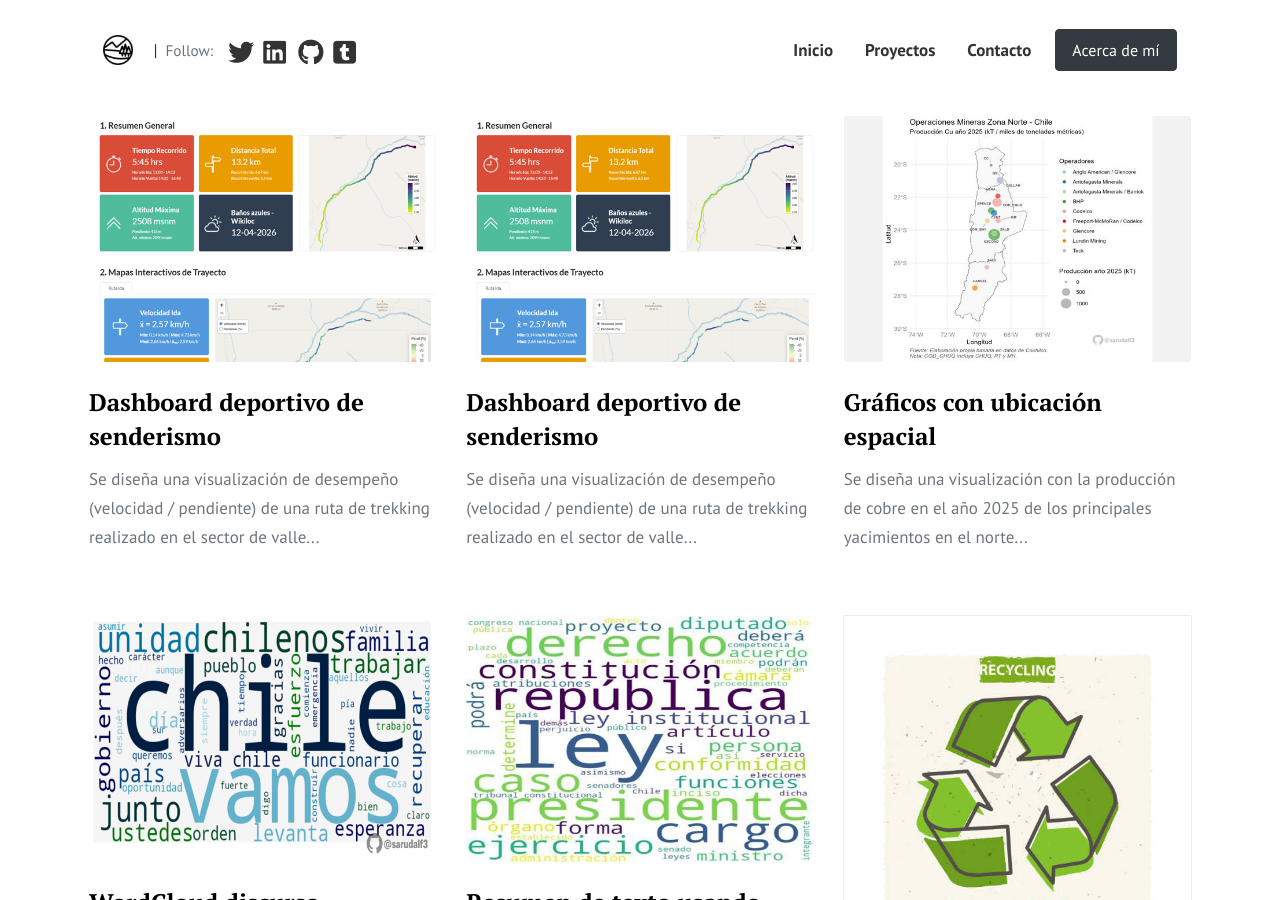
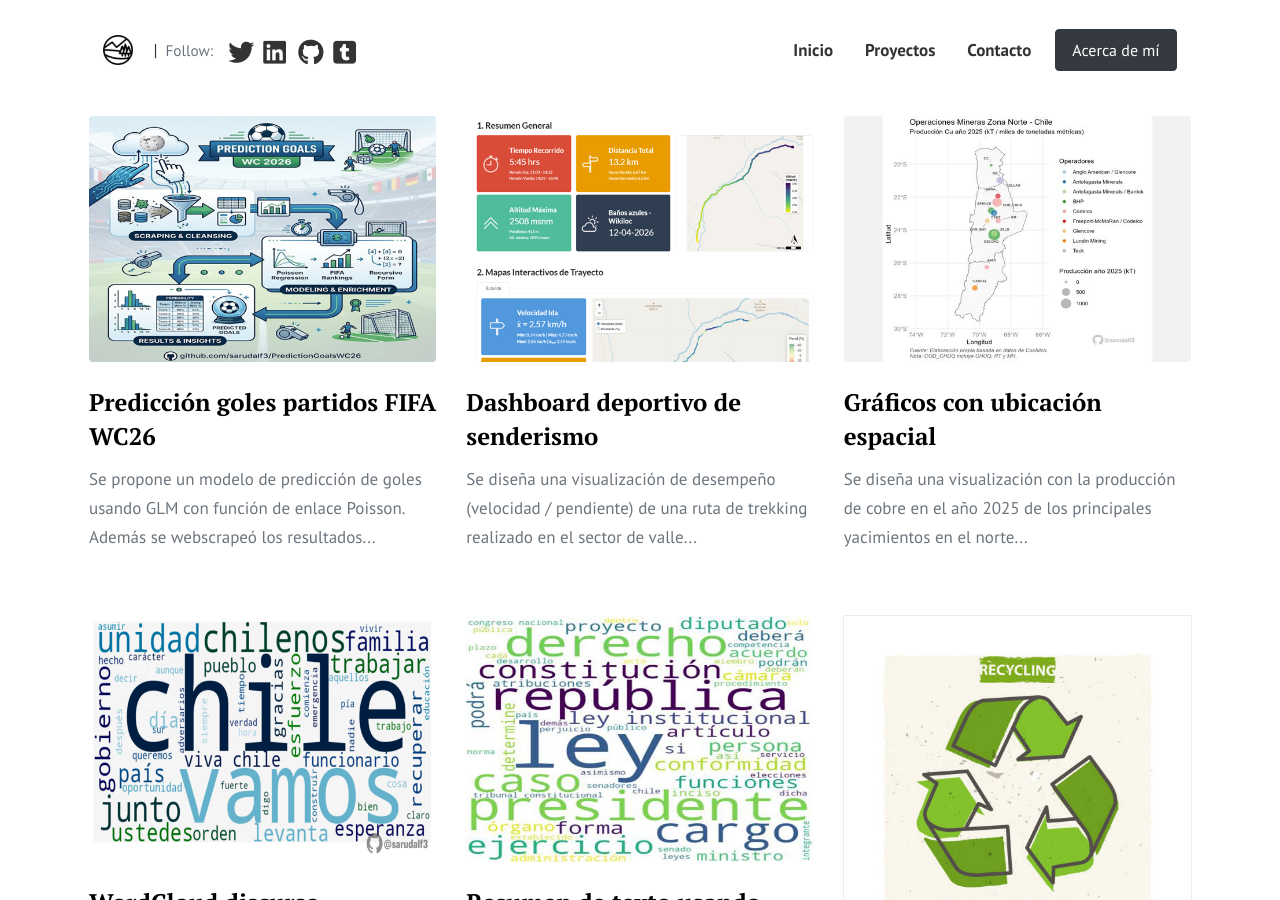
Before and after one commit to sarudalf3/sarudalf3.github.io, a Jekyll site: the page built from pages/projects.html, in a window 1280 px wide and 900 px high. Built offline with Jekyll 4.4.1, drawn with Linux system fonts in a browser that asks for light colours; nearby versions of some CDN libraries.

Commit message:
goals prediction

```diff
--- a/_projects/2026-06-22-Goals_Prediction.md
+++ b/_projects/2026-06-22-Goals_Prediction.md
@@ -1,11 +1,11 @@
 ---
 layout: external
-title:  Dashboard deportivo de senderismo
-categories: ['R', 'Spatial Data', 'DataViz', 'Sports', "KPIs"]
+title:  Predicción goles partidos FIFA WC26
+categories: ['Sports Stats', 'Poisson Regression', 'Goals Prediction', 'FIFA WC26', "Webscrappping"]
 author: rmirfa
-Date: 2026-05-17
-image: assets/images/projects/trekk.png
-description: Se diseña una visualización de desempeño (velocidad / pendiente) de una ruta de trekking realizado en el sector de valle del Olivares, ubicado en la comuna de San José de Maipo, región Metropolitana - Chile.
+Date: 2026-06-22
+image: assets/images/projects/FIFA_WC26.png
+description: Se propone un modelo de predicción de goles usando GLM con función de enlace Poisson. Además se webscrapeó los resultados de los partidos previos y se construyeron las variables del modelo.
 external_url: https://github.com/sarudalf3/Dashboard_trail
 featured: True
 ---
```
